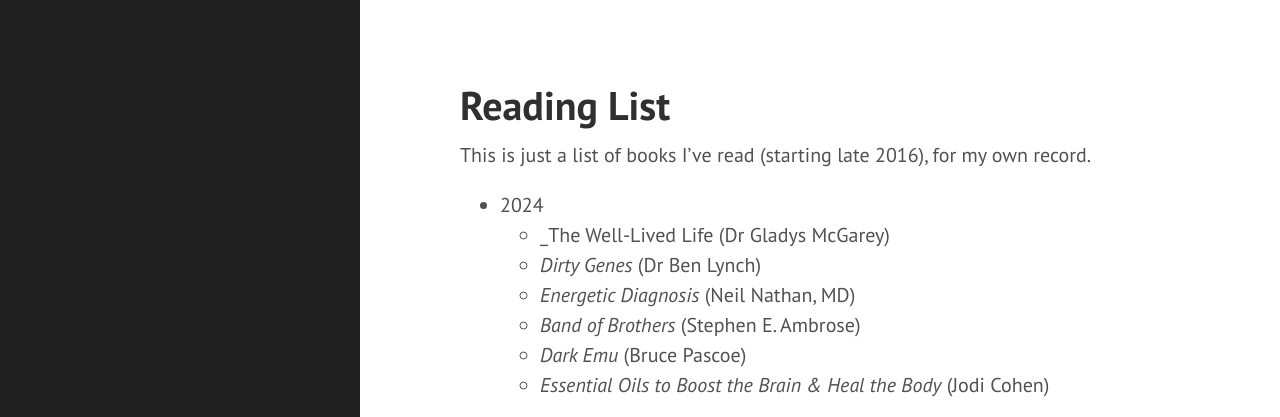
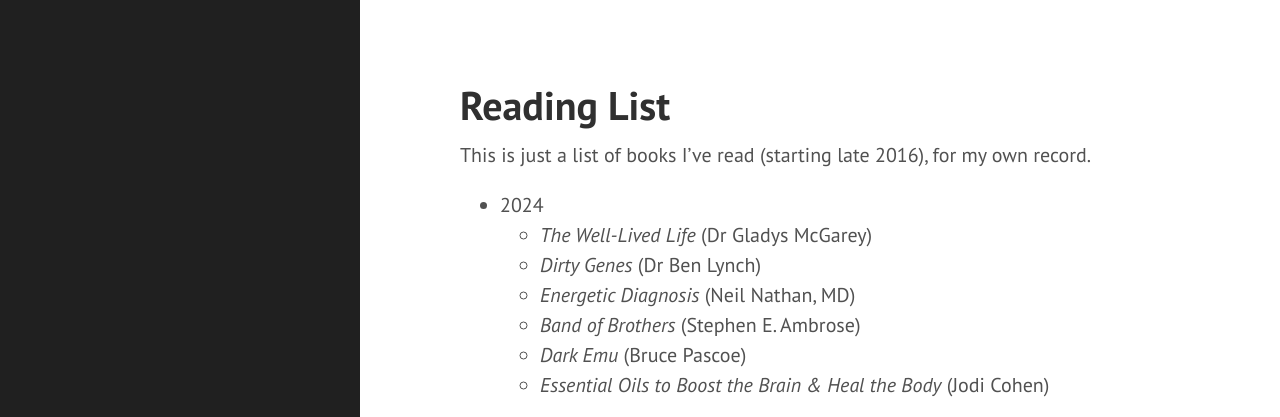
Before and after one commit to kentcb/kentcb.github.io, a Jekyll site: the page built from reading-list.md, in a window 1280 px wide and 900 px high. Shown: the top 417 px of the window. Built offline with Jekyll 4.4.1, drawn with Linux system fonts in a browser that asks for light colours; nearby versions of some CDN libraries.

Commit message:
Fix typo

```diff
--- a/reading-list.md
+++ b/reading-list.md
@@ -6,7 +6,7 @@ sidebar: true
 This is just a list of books I've read (starting late 2016), for my own record.
 
 * 2024
-    * _The Well-Lived Life (Dr Gladys McGarey)
+    * _The Well-Lived Life_ (Dr Gladys McGarey)
     * _Dirty Genes_ (Dr Ben Lynch)
     * _Energetic Diagnosis_ (Neil Nathan, MD)
     * _Band of Brothers_ (Stephen E. Ambrose)
```
